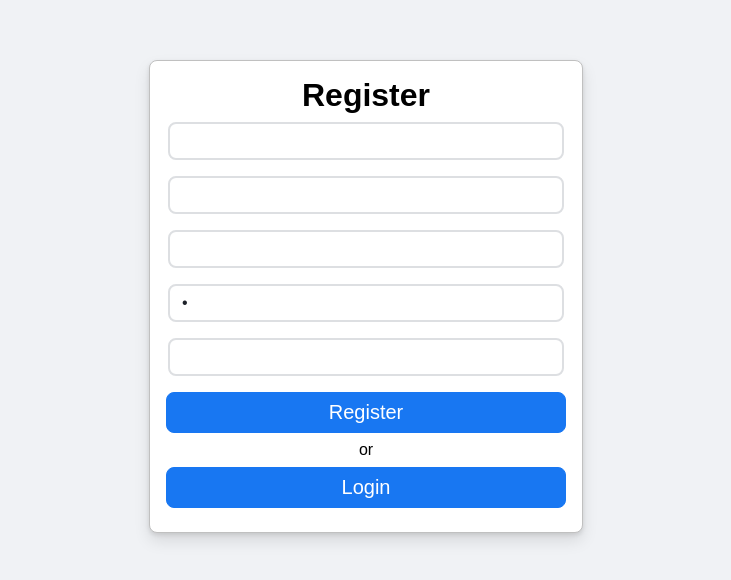
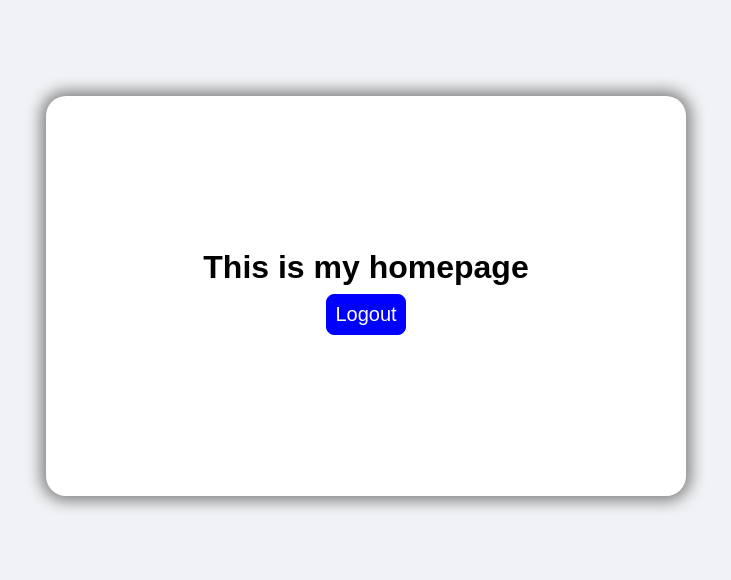
Before and after one commit to Rakib3103/Product-Inventory-Website, a React (Create React App) app: page / in a window 1280 px wide. Shown: the part 104-684 px from the top of the page, without its empty margins (274-1005 px from the left). Built offline with nearby package versions, Linux system fonts and the light colour scheme.

Commit message:
backends

```diff
--- a/src/App.js
+++ b/src/App.js
@@ -1,3 +1,4 @@
+import React from 'react';
 import './App.css';
 import Homepage from './components/homepage/homepage';
 import Login from './components/login/login';
@@ -7,9 +8,9 @@ import Register from './components/register/register';
 function App() {
   return (
     <div className="App">
-      {/* <Homepage/> */}
+      <Homepage/>
       {/* <Login/> */}
-      <Register/>
+      {/* <Register/> */}
     </div>
   );
 }
```
